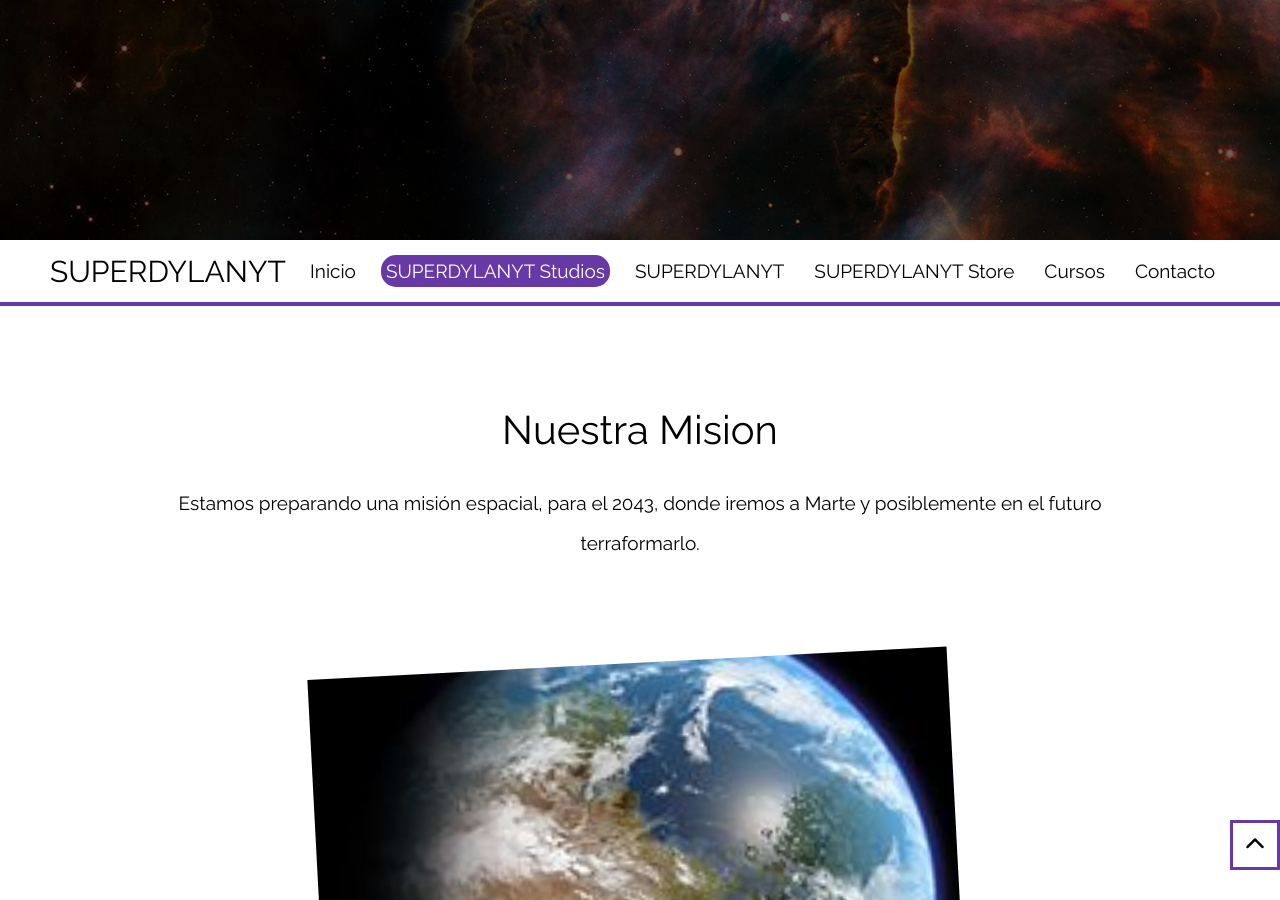
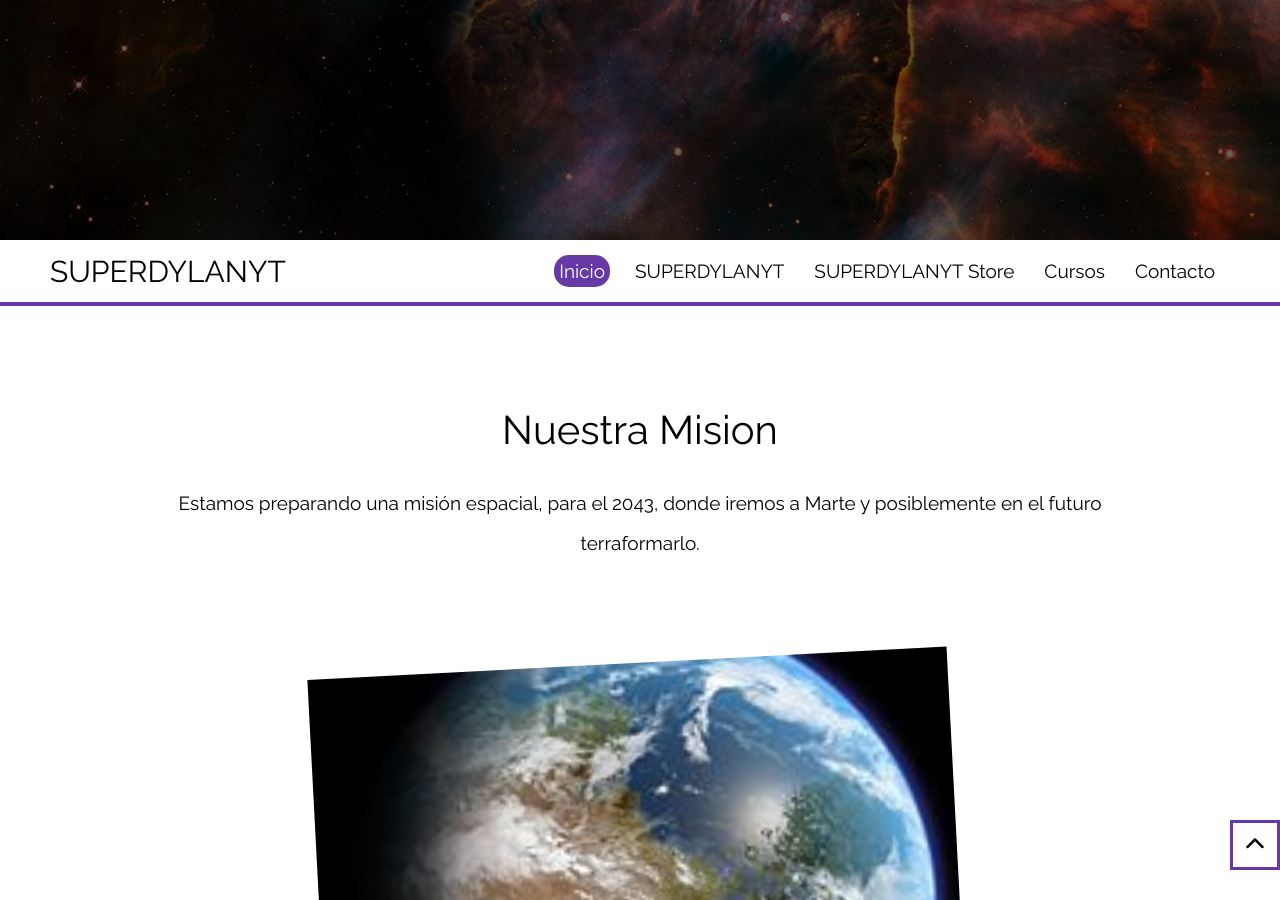
Before and after one commit to dylanmeca/dylanmeca.github.io, a Jekyll site: the page index.html, which Jekyll copies as it is, in a window 1280 px wide and 900 px high, scrolled down 660 px. Built offline with Jekyll 4.4.1, drawn with Linux system fonts in a browser that asks for light colours; nearby versions of some CDN libraries.

Commit message:
Update index.html

```diff
--- a/index.html
+++ b/index.html
@@ -37,8 +37,7 @@
 
          <div class="list-container">
              <ul class="lists">
-                 <li><a href="index">Inicio</a></li>
-                 <li><a href="superdylanyt_studios" class="active">SUPERDYLANYT Studios</a></li>
+                 <li><a href="index" class="active">Inicio</a></li>
                  <li><a href="superdylanyt">SUPERDYLANYT</a></li>
                  <li><a href="Server/superdylanyt_store">SUPERDYLANYT Store</a></li>
                  <li><a href="academia_superdylanyt">Cursos</a></li>
```
